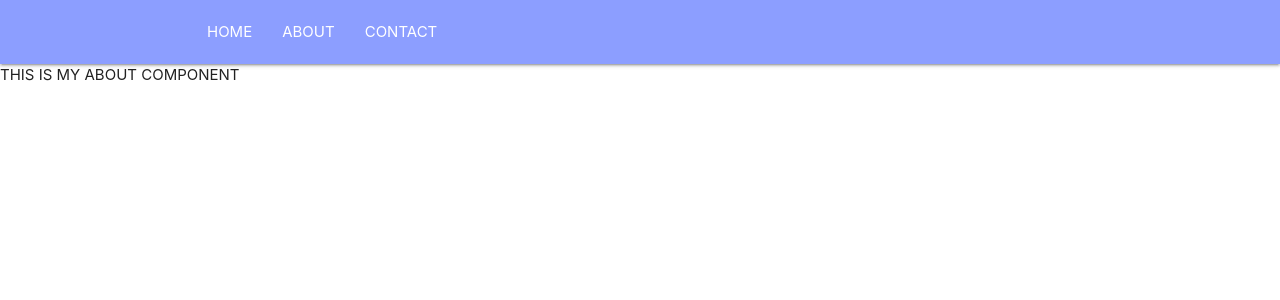
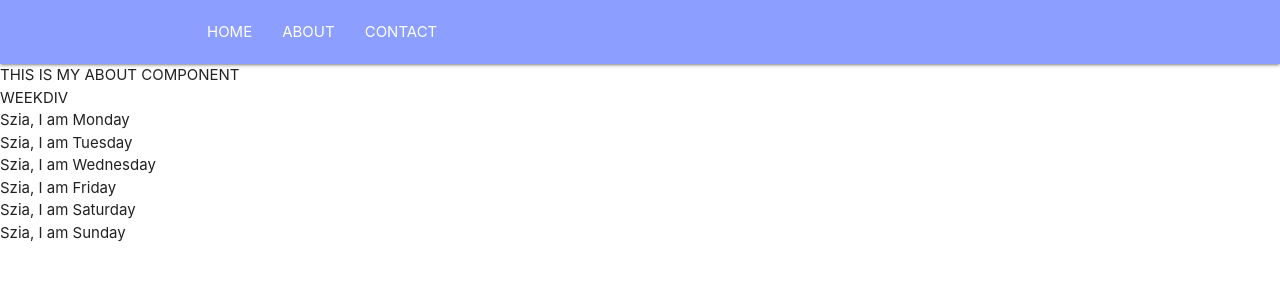
Before and after one commit to csipsz/time-management, a React (Create React App) app in the folder time-client/: page /about in a window 1280 px wide. Shown: the top 300 px of the page. Built offline with nearby package versions, Linux system fonts and the light colour scheme.

Commit message:
designing app, added week and day components

```diff
--- a/time-client/src/actions/taskActions.js
+++ b/time-client/src/actions/taskActions.js
@@ -45,9 +45,7 @@ export const removeTask = (taskInfo) => {
             body: JSON.stringify(taskInfo)
         })
         .then( resp => resp.json() )
-        .then( task => {
-            console.log("deleted")
-        })
+        .then( task => console.log(task))
     }
 }
 
--- a/time-client/src/components/About.js
+++ b/time-client/src/components/About.js
@@ -1,9 +1,11 @@
 import React from 'react'
+import Week from '../containers/Week'
 
 const About = () => {
     return (
         <div>
             THIS IS MY ABOUT COMPONENT
+            <Week/>
         </div>
     )
 }
--- a/time-client/src/components/Contact.js
+++ b/time-client/src/components/Contact.js
@@ -1,9 +1,12 @@
 import React from 'react'
+import TaskCard from './TaskCard'
+import TaskForm from '../containers/TaskForm'
 
 const Contact = () => {
     return (
         <div>
             THIS IS MY CONTACT COMPONENT
+            <TaskForm/>
         </div>
     )
 }
--- /dev/null
+++ b/time-client/src/components/Day.js
@@ -0,0 +1,11 @@
+import React from 'react'
+
+const Day = (props) => {
+    return (
+        <div>
+            Szia, I am {props.name}
+        </div>
+    )
+}
+
+export default Day
--- a/time-client/src/components/Home.js
+++ b/time-client/src/components/Home.js
@@ -5,7 +5,6 @@ import TaskList from '../containers/TaskList'
 const Home = () => {
     return (
         <div>
-        <TaskForm/>
         <TaskList/>
         <div>
             THIS IS MY HOME COMPONENT, WHICH HAS TASKLIST INSIDE
--- /dev/null
+++ b/time-client/src/containers/Week.js
@@ -0,0 +1,21 @@
+import React, { Component } from 'react'
+import Day from '../components/Day'
+
+export class Week extends Component {
+
+    state = {
+        days: ["Monday", "Tuesday", "Wednesday", "Friday", "Saturday", "Sunday"]
+    }
+
+    getDays = () => this.state.days.map((day, idx) => <Day key={idx} name={day}/>)
+    render() {
+        return (
+            <div>
+                WEEKDIV
+                {this.getDays()}
+            </div>
+        )
+    }
+}
+
+export default Week
```
